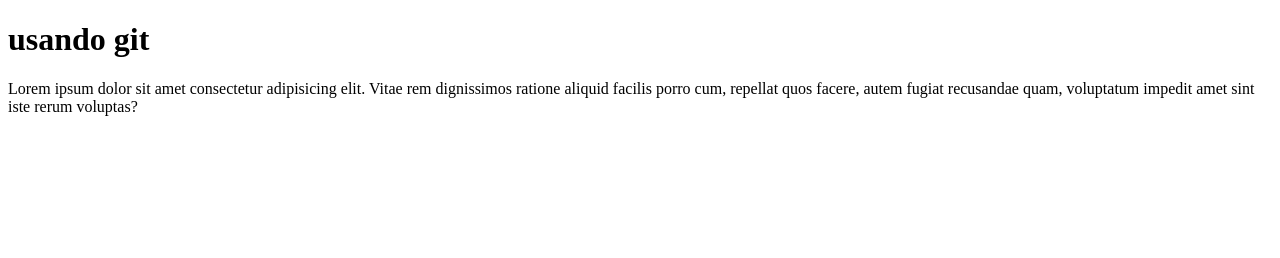
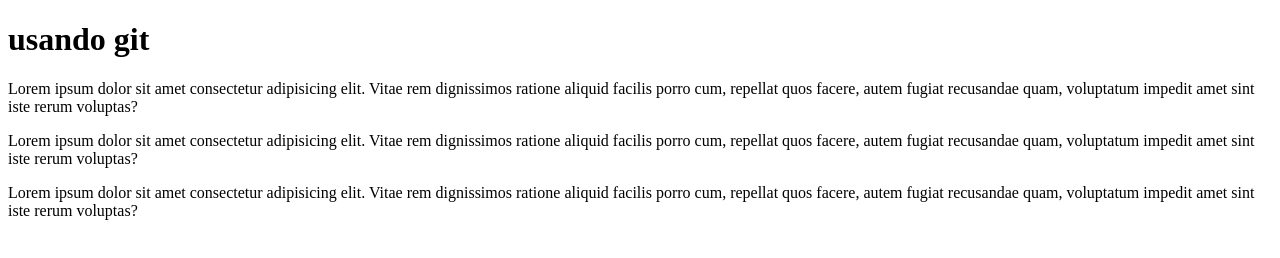
Before and after one commit to elianaspaccavento/repogit24184, a plain HTML site: page index.html in a window 1280 px wide. Drawn offline with Linux system fonts and the light colour scheme.

Commit message:
Update index.html
se agrego 3 parrafos.

```diff
--- a/index.html
+++ b/index.html
@@ -10,5 +10,8 @@
     <h1>usando git</h1>
 </header>
     <p>Lorem ipsum dolor sit amet consectetur adipisicing elit. Vitae rem dignissimos ratione aliquid facilis porro cum, repellat quos facere, autem fugiat recusandae quam, voluptatum impedit amet sint iste rerum voluptas?</p>
+   <p>Lorem ipsum dolor sit amet consectetur adipisicing elit. Vitae rem dignissimos ratione aliquid facilis porro cum, repellat quos facere, autem fugiat recusandae quam, voluptatum impedit amet sint iste rerum voluptas?</p>
+   <p>Lorem ipsum dolor sit amet consectetur adipisicing elit. Vitae rem dignissimos ratione aliquid facilis porro cum, repellat quos facere, autem fugiat recusandae quam, voluptatum impedit amet sint iste rerum voluptas?</p>
+
 </body>
 </html>
```
